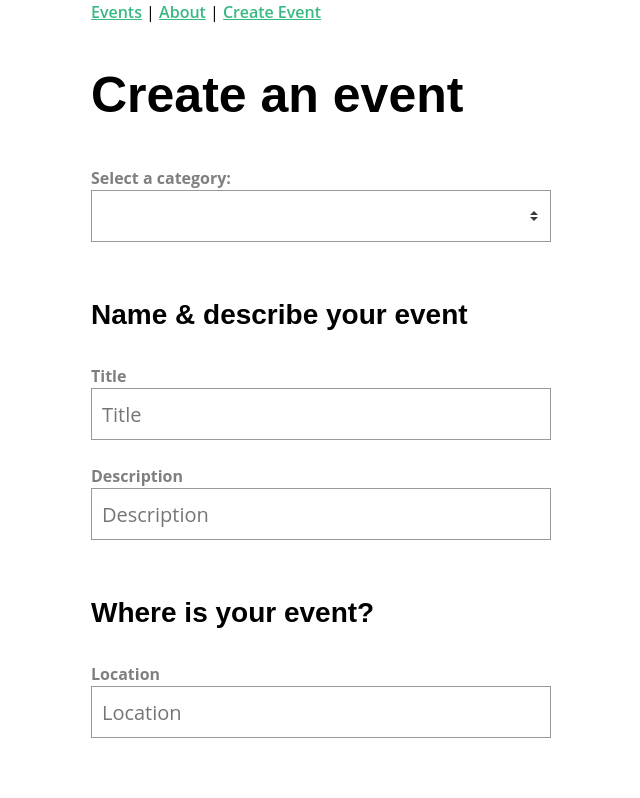
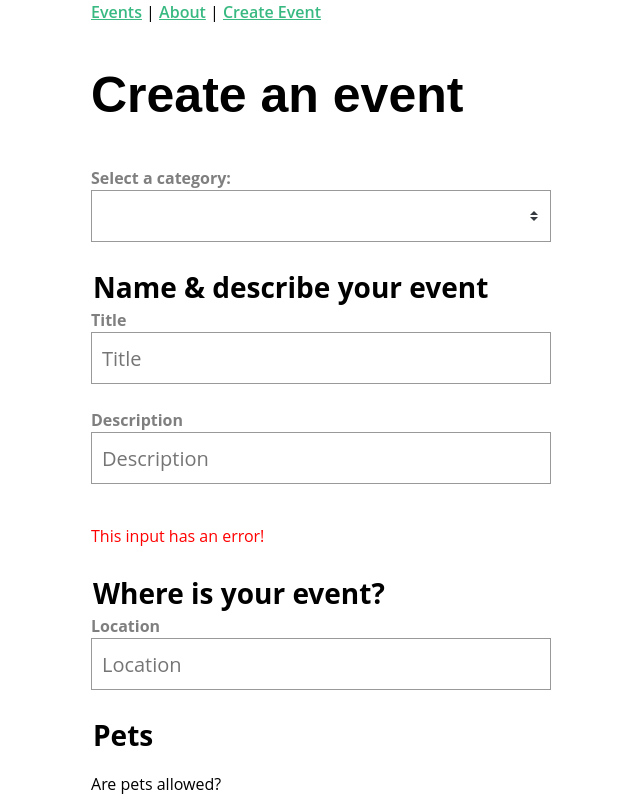
Before and after one commit to Paprikas/real-world-vue-3, a Vue app: page /events/create in a window 1280 px wide. Shown: the top 798 px of the page, without its empty margins (319-959 px from the left). Built offline with nearby package versions, Linux system fonts and the light colour scheme.

Commit message:
Vue 3 Forms Lesson 9

```diff
--- a/src/components/BaseCheckbox.vue
+++ b/src/components/BaseCheckbox.vue
@@ -5,10 +5,13 @@
     v-bind="$attrs"
     @change="$emit('update:modelValue', $event.target.checked)"
     class="field"
+    :id="uuid"
   />
-  <label v-if="label">{{ label }}</label>
+  <label :for="uuid" v-if="label">{{ label }}</label>
 </template>
 <script>
+import UniqueID from '@/features/uniqueID'
+
 export default {
   props: {
     label: {
@@ -20,5 +23,11 @@
       default: false,
     },
   },
+  setup() {
+    const uuid = UniqueID().getID()
+    return {
+      uuid,
+    }
+  },
 }
 </script>
--- a/src/components/BaseInput.vue
+++ b/src/components/BaseInput.vue
@@ -1,14 +1,27 @@
 <template>
-  <label>{{ label }}</label>
+  <label :for="uuid">{{ label }}</label>
   <input
     :placeholder="label"
     v-bind="$attrs"
     :value="modelValue"
     @input="$emit('update:modelValue', $event.target.value)"
     class="field"
+    :id="uuid"
+    :aria-describedby="error ? `${uuid}-error` : null"
+    :aria-invalid="error ? true : null"
   />
+  <p
+    v-if="error"
+    class="errorMessage"
+    :id="`${uuid}-error`"
+    aria-live="assertive"
+  >
+    {{ error }}
+  </p>
 </template>
 <script>
+import UniqueID from '@/features/uniqueID'
+
 export default {
   props: {
     label: {
@@ -19,6 +32,16 @@
       type: [String, Number],
       default: '',
     },
+    error: {
+      type: String,
+      default: '',
+    },
+  },
+  setup() {
+    const uuid = UniqueID().getID()
+    return {
+      uuid,
+    }
   },
 }
 </script>
--- a/src/components/BaseRadio.vue
+++ b/src/components/BaseRadio.vue
@@ -5,10 +5,13 @@
     :checked="value === modelValue"
     :value="value"
     @change="$emit('update:modelValue', value)"
+    :id="uuid"
   />
-  <label v-if="label">{{ label }}</label>
+  <label :for="uuid" v-if="label">{{ label }}</label>
 </template>
 <script>
+import UniqueID from '@/features/uniqueID'
+
 export default {
   props: {
     label: {
@@ -24,5 +27,11 @@
       required: true,
     },
   },
+  setup() {
+    const uuid = UniqueID().getID()
+    return {
+      uuid,
+    }
+  },
 }
 </script>
--- a/src/components/BaseSelect.vue
+++ b/src/components/BaseSelect.vue
@@ -1,6 +1,6 @@
 <!--    @change="$emit('update:modelValue', $event.target.value)"-->
 <template>
-  <label v-if="label">{{ label }}</label>
+  <label :for="uuid" v-if="label">{{ label }}</label>
   <select
     :value="modelValue"
     class="field"
@@ -10,6 +10,7 @@
         $emit('update:modelValue', $event.target.value)
       },
     }"
+    :id="uuid"
   >
     <option
       v-for="option in options"
@@ -22,6 +23,8 @@
   </select>
 </template>
 <script>
+import UniqueID from '@/features/uniqueID'
+
 export default {
   props: {
     label: {
@@ -37,5 +40,11 @@
       default: '',
     },
   },
+  setup() {
+    const uuid = UniqueID().getID()
+    return {
+      uuid,
+    }
+  },
 }
 </script>
--- /dev/null
+++ b/src/features/uniqueID.js
@@ -0,0 +1,9 @@
+let UUID = 0
+
+export default function UniqueID() {
+  const getID = () => {
+    UUID++
+    return UUID
+  }
+  return { getID }
+}
--- a/src/views/event/EventCreate.vue
+++ b/src/views/event/EventCreate.vue
@@ -8,7 +8,8 @@
         :options="categories"
       />
 
-      <h3>Name & describe your event</h3>
+      <fieldset>
+        <legend>Name & describe your event</legend>
 
         <BaseInput v-model="event.title" label="Title" type="text"></BaseInput>
 
@@ -16,17 +17,23 @@
           v-model="event.description"
           label="Description"
           type="text"
+          error="This input has an error!"
         ></BaseInput>
+      </fieldset>
 
-      <h3>Where is your event?</h3>
+      <fieldset>
+        <legend>Where is your event?</legend>
 
         <BaseInput
           v-model="event.location"
           label="Location"
           type="text"
         ></BaseInput>
+      </fieldset>
 
-      <h3>Are pets allowed?</h3>
+      <fieldset>
+        <legend>Pets</legend>
+        <p>Are pets allowed?</p>
         <div>
           <BaseRadioGroup
             v-model="event.pets"
@@ -34,8 +41,10 @@
             :options="petOptions"
           />
         </div>
+      </fieldset>
 
-      <h3>Extras</h3>
+      <fieldset>
+        <legend>Extras</legend>
         <div>
           <BaseCheckbox label="Catering" v-model="event.extras.catering" />
         </div>
@@ -43,6 +52,7 @@
         <div>
           <BaseCheckbox label="Live music" v-model="event.extras.music" />
         </div>
+      </fieldset>
 
       <button class="button -fill-gradient" type="submit">Submit</button>
     </form>
@@ -126,3 +136,15 @@
   },
 }
 </script>
+<style scoped>
+fieldset {
+  border: 0;
+  margin: 0;
+  padding: 0;
+}
+legend {
+  font-size: 28px;
+  font-weight: 700;
+  margin-top: 20px;
+}
+</style>
```
Lines whose indentation alone changed are shown as unchanged.
